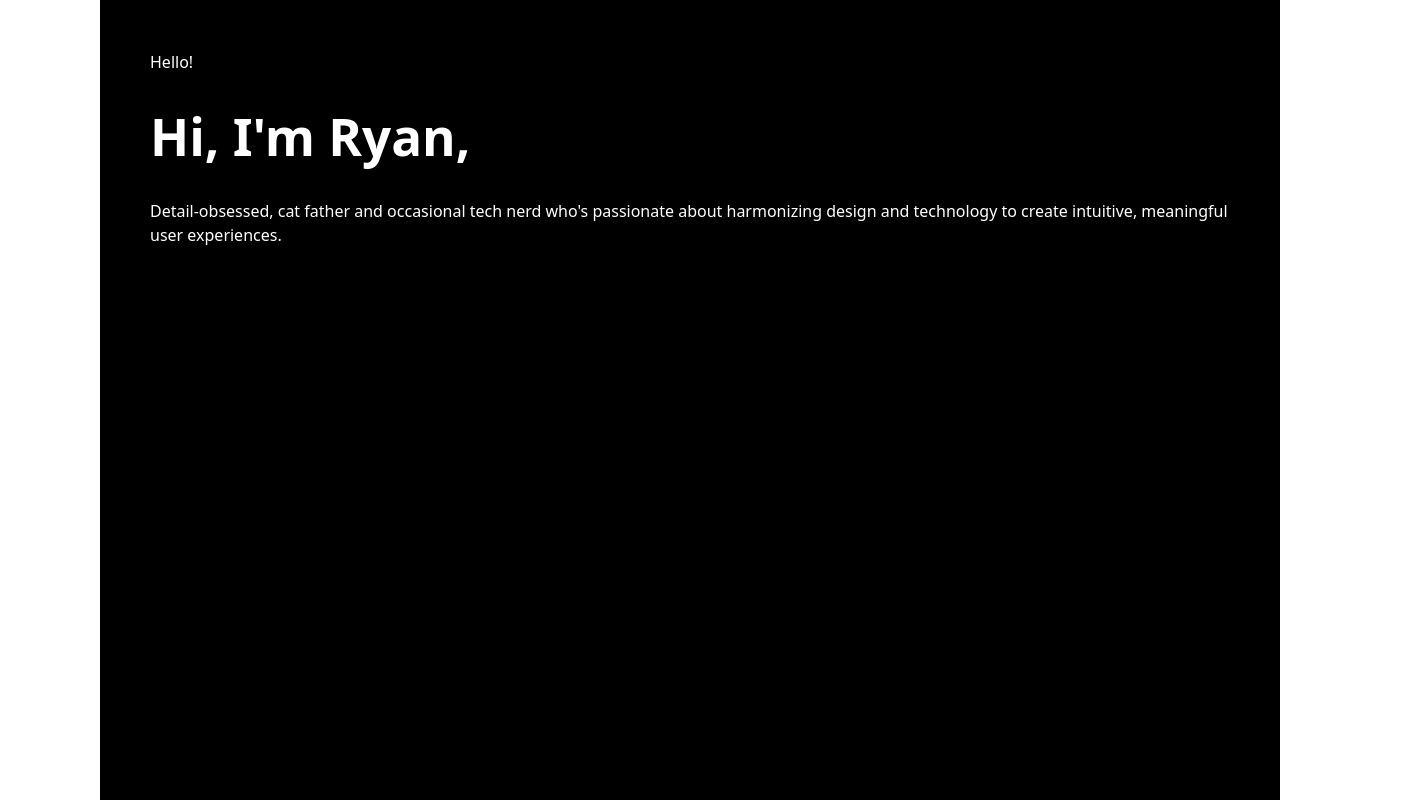
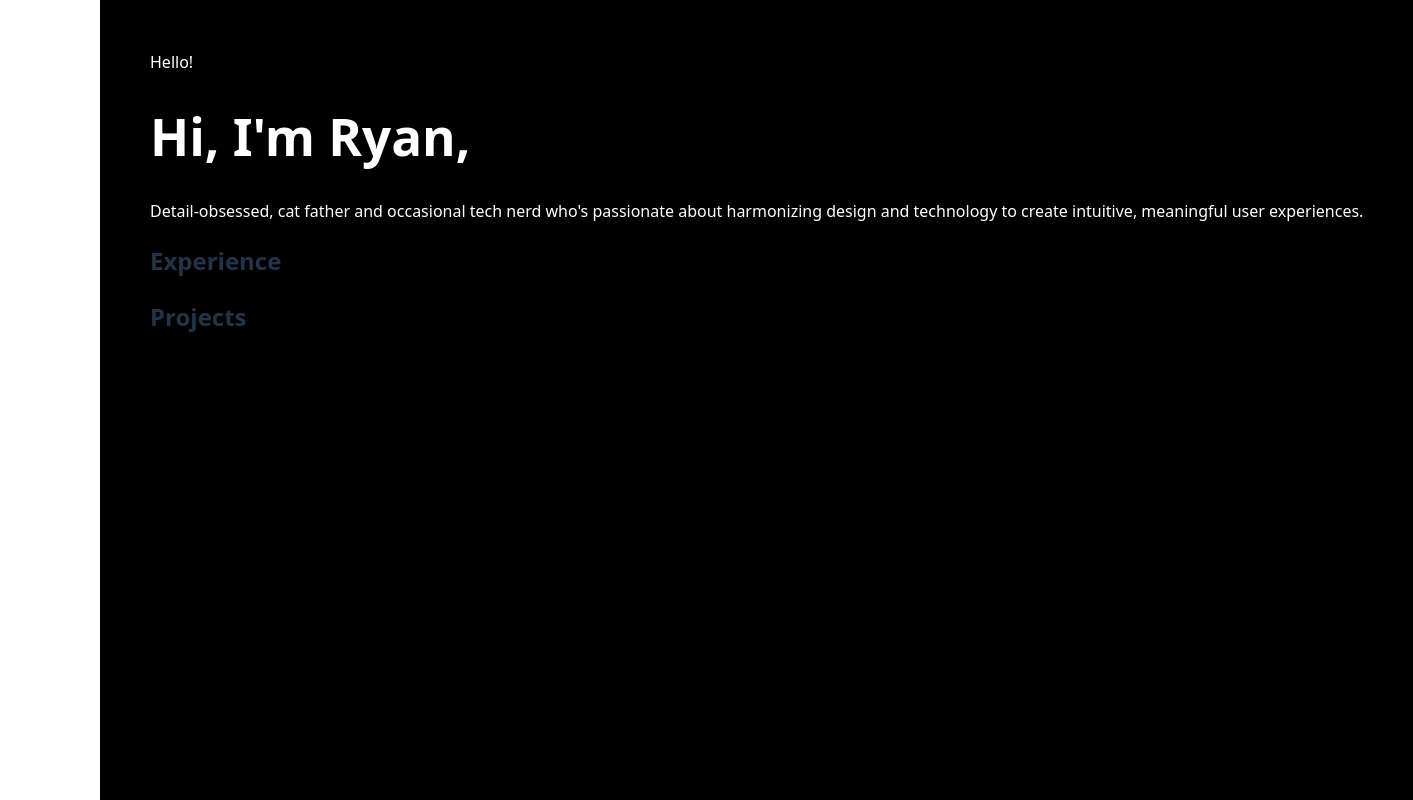
Before and after one commit to gipsoong/gipsoong.com, a React (Vite) app in the folder source/: page / in a window 1280 px wide. Shown: the whole page, 1413 px wide, since content can reach past the window. Built offline with nearby package versions, Linux system fonts and the light colour scheme.

Commit message:
Reworked 'Intro' component to have all three sections of the home page -> 1. Intro, 2. Experience, 3. Projects

```diff
--- a/source/components/Intro.jsx
+++ b/source/components/Intro.jsx
@@ -1,10 +1,21 @@
 export default function Intro() {
     return (
-        <div className='intro'>
-            <span>Hello!</span>
-            <h1>Hi, I'm Ryan,</h1>
-            <span></span>
-            <p>Detail-obsessed, cat father and occasional tech nerd who's passionate about harmonizing design and technology to create intuitive, meaningful user experiences.</p>
+        <div>
+            <div className='intro'>
+                <span>Hello!</span>
+                <h1>Hi, I'm Ryan,</h1>
+                <span></span>
+                <p>Detail-obsessed, cat father and occasional tech nerd who's passionate about harmonizing design and technology to create intuitive, meaningful user experiences.</p>
+            </div>
+
+            <div className='experience'>
+                <h2>Experience</h2>
+            </div>
+
+            <div className='projects'>
+                <h2>Projects</h2>
+            </div>
         </div>
+
     )
 }
--- a/source/src/App.css
+++ b/source/src/App.css
@@ -84,7 +84,7 @@ nav div {
 }
 
 .content {
-    flex: 4 auto;
+    flex: 5 0 auto;
     padding: 50px;
     background-color: black;
 }
```
